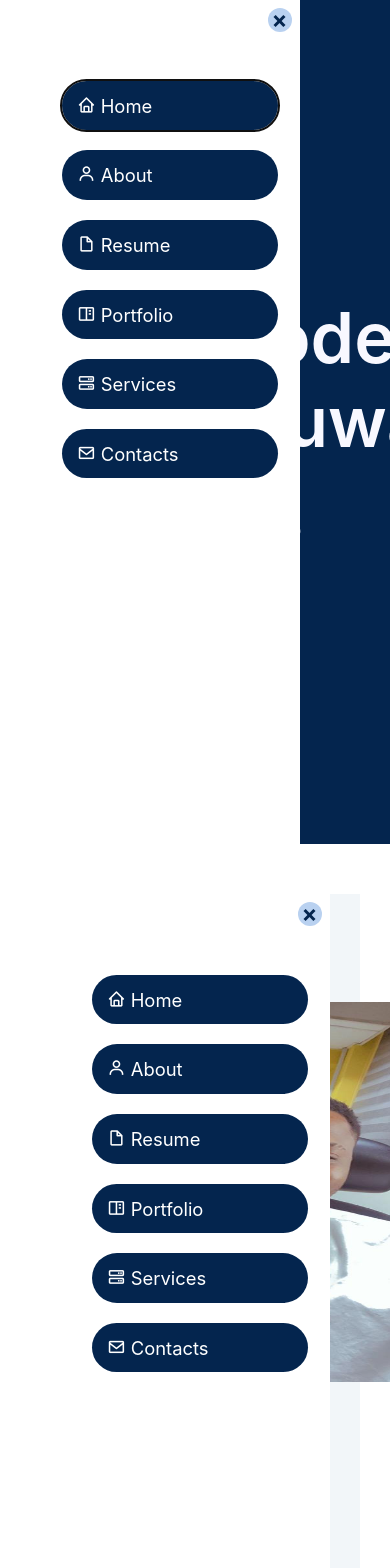
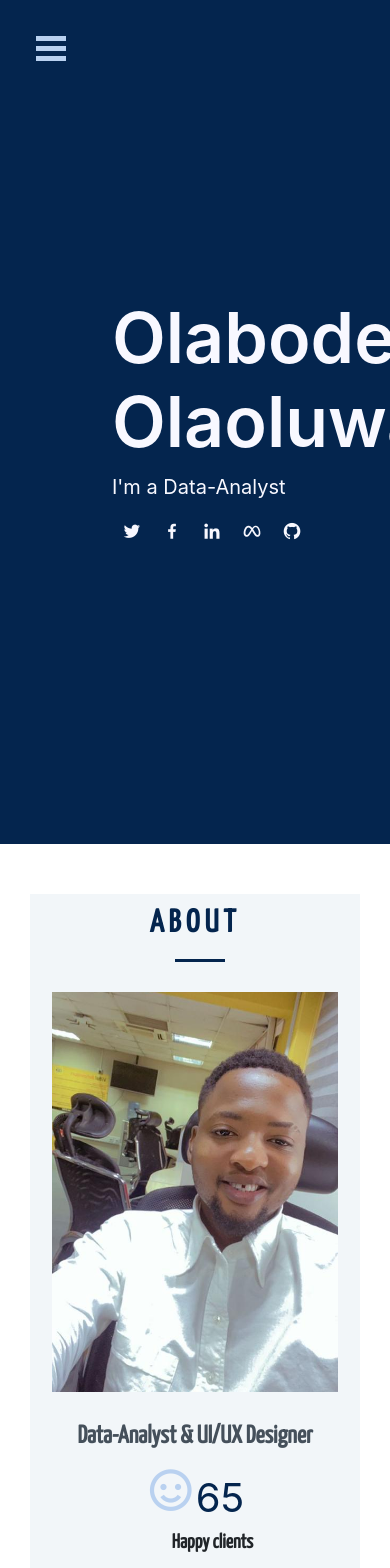
Before and after one commit to Adimula3/bode-resume, a React (Create React App) app: page / in a window 390 px wide. Shown: the top 1568 px of the page. Built offline with nearby package versions, Linux system fonts and the light colour scheme; a web font is replaced by a local one.

Commit message:
already made some changes

```diff
--- a/src/component/MenuHeader.js
+++ b/src/component/MenuHeader.js
@@ -1,46 +1,19 @@
-import React, {useState} from 'react';
+import React from 'react';
 import "../styles/style.css";
 import { slide as Menu } from 'react-burger-menu';
 
 
 function MenuHeader() {
 
-    const [isAOpen, setIsOpen] = useState(true)
-
-    const [setOpen, setOpenClose] = useState(false)
-
-    console.log("Handle is OPen: " + isAOpen)
-
-    const handleOnClose = () => {
-
-        setOpenClose(true)
-        console.log("Handle CLose: " + setOpen)
-
-    }
-
-    const handleOnOpen = () => {
-        if(!setOpen){
-            setOpenClose(true)
-        }
-        else{
-            setOpenClose(false)
-        }
-
-        console.log("Handle Open: " + setOpen)
-
-    }
-
-
-
     return (
         <div className="Menu-header">
-            <Menu pageWrapId={ "page-wrap" }  noOverlay isClose={() => {setIsOpen((prevState) => !prevState)}} onOpen={handleOnOpen} onClose={ handleOnClose } isOpen={() => {setIsOpen((prevState) => !prevState)}}>
-                <a id="" className="menu-item" href="/"><i className='bx bx-home'></i><span className="text"></span>Home</a>
-                <a id="" className="menu-item" href="/#about"><i className='bx bx-user'></i><span className="text"></span>About</a>
-                <a id="" className="menu-item" href="/#resume"><i className='bx bx-file-blank'></i><span className="text"></span>Resume</a>
-                <a id="" className="menu-item" href="/about"><i className='bx bx-book-content'></i><span className="text">Portfolio</span></a>
-                <a id="" className="menu-item" href="/#services"><i className='bx bx-server'></i><span className="text"></span>Services</a>
-                <a id="" className="menu-item" href="/#contact"><i className='bx bx-envelope'></i><span className="text"></span>Contacts</a>
+            <Menu pageWrapId={ "page-wrap" } outerContainerId={ "outer-container" }>
+                <a id="" className="menu-item" href="#hero"><i className='bx bx-home'></i><span className="text"></span>Home</a>
+                <a id="" className="menu-item" href="#about"><i className='bx bx-user'></i><span className="text"></span>About</a>
+                <a id="" className="menu-item" href="#resume"><i className='bx bx-file-blank'></i><span className="text"></span>Resume</a>
+                <a id="" className="menu-item" href="#about"><i className='bx bx-book-content'></i><span className="text">Portfolio</span></a>
+                <a id="" className="menu-item" href="#services"><i className='bx bx-server'></i><span className="text"></span>Services</a>
+                <a id="" className="menu-item" href="#contact"><i className='bx bx-envelope'></i><span className="text"></span>Contacts</a>
             </Menu>
         </div>
     );
--- a/src/component/header.js
+++ b/src/component/header.js
@@ -12,12 +12,12 @@ function Header() {
             <header id="header" className="d-flex flex-column justify-content-center">
 
                     <Nav className="flex-column nav-menu">
-                            <NavLink href="/#hero" className="item"><i className='bx bx-home'></i><span className="text">Home</span></NavLink>
-                            <NavLink href="/#about" className="item"><i className='bx bx-user'></i><span className="text">About</span></NavLink>
-                            <NavLink href="/#resume" className="item"><i className='bx bx-file-blank'></i><span className="text">Resume</span></NavLink>
-                            <NavLink href="#" className="item"><i className='bx bx-book-content'></i><span className="text">Portfolio</span></NavLink>
-                            <NavLink href="/#services" className="item"><i className='bx bx-server'></i><span className="text">Services</span></NavLink>
-                            <NavLink href="/#contact" className="item"><i className='bx bx-envelope'></i><span className="text">Contact</span></NavLink>
+                            <NavLink href="#hero" className="item active"><i className='bx bx-home'></i><span className="text">Home</span></NavLink>
+                            <NavLink href="#about" className="item"><i className='bx bx-user'></i><span className="text">About</span></NavLink>
+                            <NavLink href="#resume" className="item"><i className='bx bx-file-blank'></i><span className="text">Resume</span></NavLink>
+                            <NavLink href="#about" className="item"><i className='bx bx-book-content'></i><span className="text">Portfolio</span></NavLink>
+                            <NavLink href="#services" className="item"><i className='bx bx-server'></i><span className="text">Services</span></NavLink>
+                            <NavLink href="#contact" className="item"><i className='bx bx-envelope'></i><span className="text">Contact</span></NavLink>
                     </Nav>
             </header>
 
--- a/src/pages/about.js
+++ b/src/pages/about.js
@@ -11,7 +11,10 @@ function About() {
                     </div>
                     <Row>
                         <Col lg={5}>
-                            <img className="bode" src={require("../assests/Img/bode2.jpeg" )} alt="" height="420" width="500"></img>
+                            <div className="img-box">
+                                <img className="bode" src={require("../assests/Img/bode2.jpeg" )} alt=""></img>
+                            </div>
+
                         </Col>
                         <Col lg={7}>
                             <div className="content">
--- a/src/pages/hero.js
+++ b/src/pages/hero.js
@@ -6,7 +6,6 @@ import Resume from "./resume";
 import Contact from "./contact";
 import Footer from "../component/footer";
 import Services from "./services";
-import MenuHeader from "../component/MenuHeader";
 function Hero() {
     return (
         <>
@@ -26,7 +25,6 @@ function Hero() {
             </section>
 
             <div className="main" id="main">
-                <MenuHeader />
                 <Header />
                 <About />
                 <Resume />
--- a/src/styles/style.css
+++ b/src/styles/style.css
@@ -12,7 +12,12 @@
     padding-right: 30px;
 }
 @media (max-width: 768px) {
-      #main {
+
+    #header {
+        display: none;
+    }
+
+    #main {
           padding: 0 15px 0 15px;
       }
 
@@ -20,7 +25,6 @@
         display: block;
 
     }
-
 
     /* Position and sizing of burger button */
 
@@ -249,8 +253,7 @@
     margin: 50px 0 50px 0;
     background: #f2f6f9;
     width: 100%;
-    height: 80vh;
-    padding: 0;
+    padding: 10px 0px 40px;
 }
 .about h4{
     text-align: center;
@@ -293,15 +296,41 @@
 
 }
 
+.about .img-box{
+    margin-top: 0px;
+    padding-top: 0px;
+    height: 400px;
+    width: 400px;
+    position: absolute;
+}
+
+.about .img-box .bode {
+    position: relative;
+    top: -70px;
+    width: 100%;
+    height: 100%;
+    align-items: center;
+    object-fit: cover;
+}
+
 @media (max-width: 768px) {
     .about{
+        padding: 10px;
+    }
+    .about .img-box{
+        margin-top: 0px;
+        padding-top: 0px;
+        height: 400px;
         width: 100%;
-        height: 200vh;
+        position: relative;
     }
-    .about .bode {
-        height: 380px;
-        width: 350px;
+
+    .about .img-box .bode {
+        position: relative;
+        top: -20px;
+        width: 100%;
         align-items: center;
+        object-fit: cover;
     }
     .about h4{
         margin-top: 10px;
@@ -379,12 +408,11 @@
     padding: 10px;
     background: #f2f6f9;
     width: 100%;
-    height: 50vh;
+    padding: 25px 10px;
 }
 @media (max-width: 768px) {
     .skills {
         width: 100%;
-        height: 180vh;
     }
     .skills-content {
         text-align: center;
```
